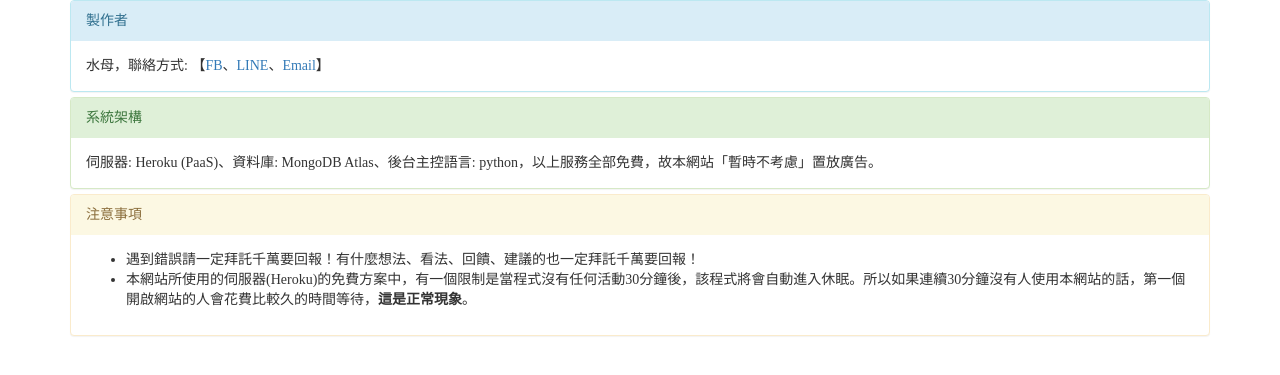
After one commit to RaenonX/PokemonQuestData, a Flask app: template templates/about.html in a window 1280 px wide. The commit adds this page. Shown: the top 375 px of the page. Run offline with Flask 2, Linux system fonts and the light colour scheme; the template is opened without the code that fills it, so the values that code supplies are empty; style sheets or scripts are compiled from the project's sources; some libraries are stand-ins or nearby versions.

Commit message:
add about page, add some information at the top of the homepage

```diff
--- a/blueprints/frontend.py
+++ b/blueprints/frontend.py
@@ -1,3 +1,5 @@
+### https://www.w3schools.com/bootstrap/tryit.asp?filename=trybs_filters_list&stacked=h Improved Search List
+
 import os
 
 from flask import Blueprint, render_template, flash, redirect, url_for, request
@@ -52,3 +54,7 @@ def submit_result_post():
     else:
         flash("資料提交失敗。", category="warning")
         return redirect(url_for(".submit_result"))
+
+@frontend.route("/about")
+def about():
+    return render_template("about.html")
--- a/blueprints/nav.py
+++ b/blueprints/nav.py
@@ -8,4 +8,5 @@ nav.register_element("main", Navbar(
     View("首頁", ".index"),
     View("從精靈查食譜", ".find_recipe_index"),
     View("從食譜查精靈", ".find_pokemon_index"),
-    View("提交結果", ".submit_result")))
+    View("提交結果", ".submit_result"),
+    View("關於", ".about")))
--- /dev/null
+++ b/templates/about.html
@@ -0,0 +1,29 @@
+{%- extends "base.html" %}
+
+{% block content %}
+<div class="container">
+    <div class="panel-group">
+        <div class="panel panel-info">
+            <div class="panel-heading">製作者</div>
+            <div class="panel-body">
+                水母，聯絡方式: 【<a href="http://fb.com/RxALPHA">FB</a>、<a href="http://line.com/ti/p/~RaenonX">LINE</a>、<a href="mailto:maplestory0710@gmail.com">Email</a>】
+            </div>
+        </div>
+        <div class="panel panel-success">
+            <div class="panel-heading">系統架構</div>
+            <div class="panel-body">
+                伺服器: Heroku (PaaS)、資料庫: MongoDB Atlas、後台主控語言: python，以上服務全部免費，故本網站「暫時不考慮」置放廣告。
+            </div>
+        </div>
+        <div class="panel panel-warning">
+            <div class="panel-heading">注意事項</div>
+            <div class="panel-body">
+                <ul>
+                    <li>遇到錯誤請一定拜託千萬要回報！有什麼想法、看法、回饋、建議的也一定拜託千萬要回報！</li>
+                    <li>本網站所使用的伺服器(Heroku)的免費方案中，有一個限制是當程式沒有任何活動30分鐘後，該程式將會自動進入休眠。所以如果連續30分鐘沒有人使用本網站的話，第一個開啟網站的人會花費比較久的時間等待，<strong>這是正常現象</strong>。</li>
+                </ul>
+            </div>
+        </div>
+    </div>
+</div>
+{%- endblock %}
--- a/templates/poke_result.html
+++ b/templates/poke_result.html
@@ -83,4 +83,4 @@
         資料處理花費 {{ "{:.3f}".format(result.time_consumed) }}秒
     </div>
 </div>
-    {%- endblock %}
+{%- endblock %}
```
Also changed, not shown: templates/index.html (+7 -3 lines), 1 other file.
